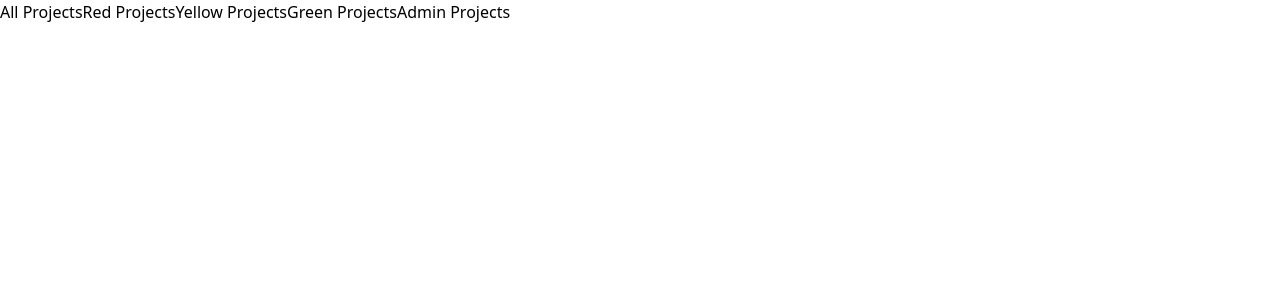
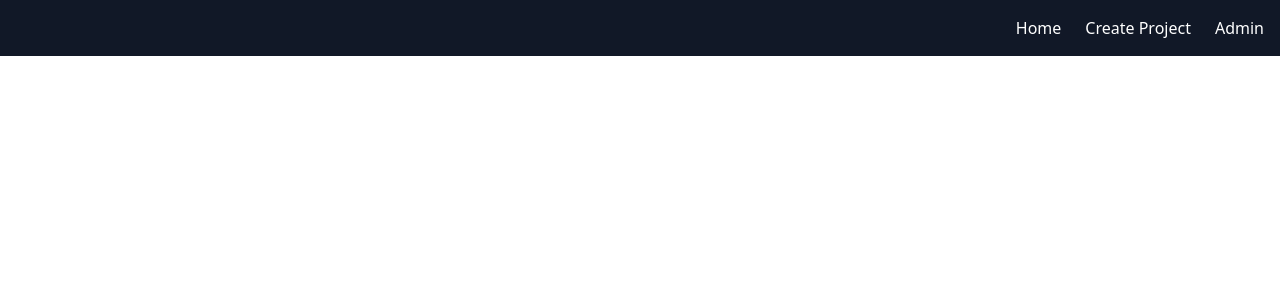
Before and after one commit to Darkflam3master/project-status-app, a React (Create React App) app: page / in a window 1280 px wide. Shown: the top 300 px of the page. Built offline with nearby package versions, Linux system fonts and the light colour scheme.

Commit message:
basic top nav bar

```diff
--- a/package.json
+++ b/package.json
@@ -16,6 +16,7 @@
     "react": "^17.0.2",
     "react-dom": "^17.0.2",
     "react-redux": "^7.2.4",
+    "react-router-dom": "^5.2.0",
     "react-scripts": "4.0.3",
     "typescript": "~4.1.5"
   },
@@ -59,6 +60,7 @@
     "@storybook/node-logger": "^6.3.7",
     "@storybook/preset-create-react-app": "^3.2.0",
     "@storybook/react": "^6.3.7",
+    "@types/react-router-dom": "^5.1.8",
     "autoprefixer": "^9.8.6",
     "postcss": "^7.0.36",
     "tailwindcss": "npm:@tailwindcss/postcss7-compat@^2.2.7"
--- a/src/App.tsx
+++ b/src/App.tsx
@@ -1,10 +1,12 @@
 import React from "react";
 import { LeftNavBar } from "./components/LeftNavBar";
+import { TopNavBar } from "./components/TopNavBar";
 
 function App() {
   return (
     <div className="App">
-      <LeftNavBar></LeftNavBar>
+      <TopNavBar></TopNavBar>
+      {/* <LeftNavBar></LeftNavBar> */}
     </div>
   );
 }
--- /dev/null
+++ b/src/components/TopNavBar.tsx
@@ -0,0 +1,18 @@
+import React from "react";
+import { BrowserRouter as Router, Route, Link, Switch } from "react-router-dom";
+
+interface Props {}
+
+export const TopNavBar = (props: Props) => {
+  return (
+    <Router>
+      <nav className="bg-gray-900">
+        <div className="bg-gray-900 flex justify-end p-4 space-x-6 text-white">
+          <Link to="/">Home</Link>
+          <Link to="/createProject">Create Project</Link>
+          <Link to="/admin">Admin</Link>
+        </div>
+      </nav>
+    </Router>
+  );
+};
--- a/src/index.tsx
+++ b/src/index.tsx
@@ -4,6 +4,8 @@ import "./index.css";
 import App from "./App";
 import { store } from "./app/store";
 import { Provider } from "react-redux";
+// import { BrowserRouter as Router, Switch } from "react-router-dom";
+
 // import * as serviceWorker from "./serviceWorker";
 
 ReactDOM.render(
--- /dev/null
+++ b/src/react-app-env.d.ts
@@ -0,0 +1 @@
+/// <reference types="react-scripts" />
```
Also changed, not shown: 1 other file (tests, documents, lock files or other folders).
